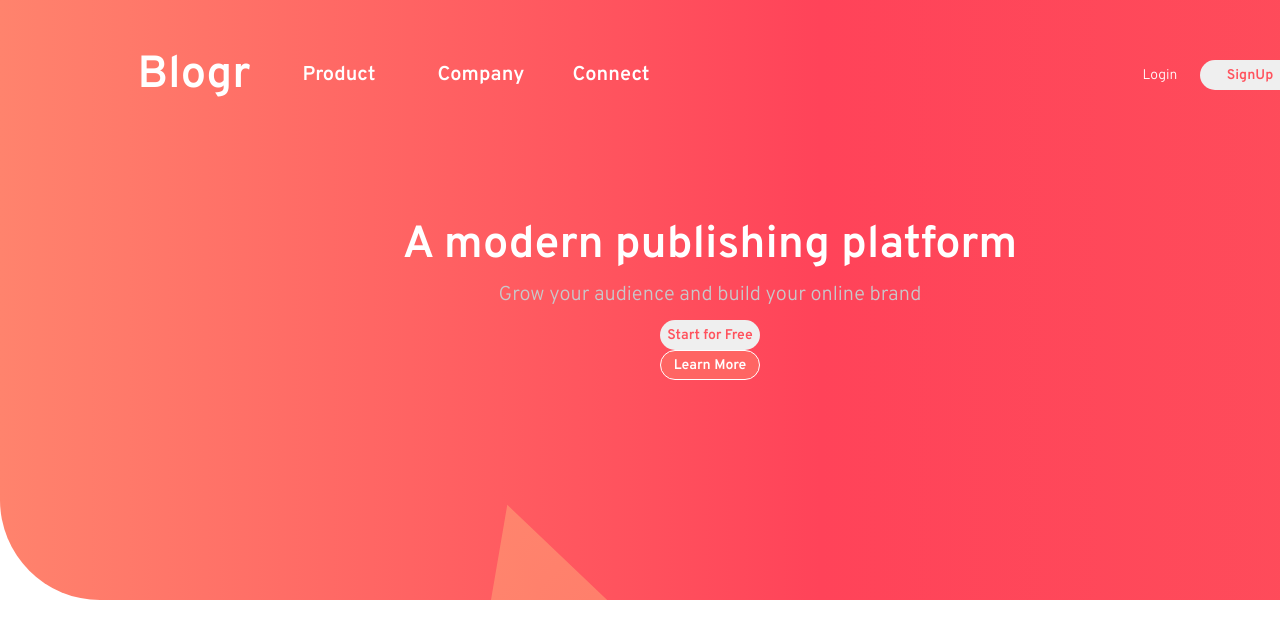
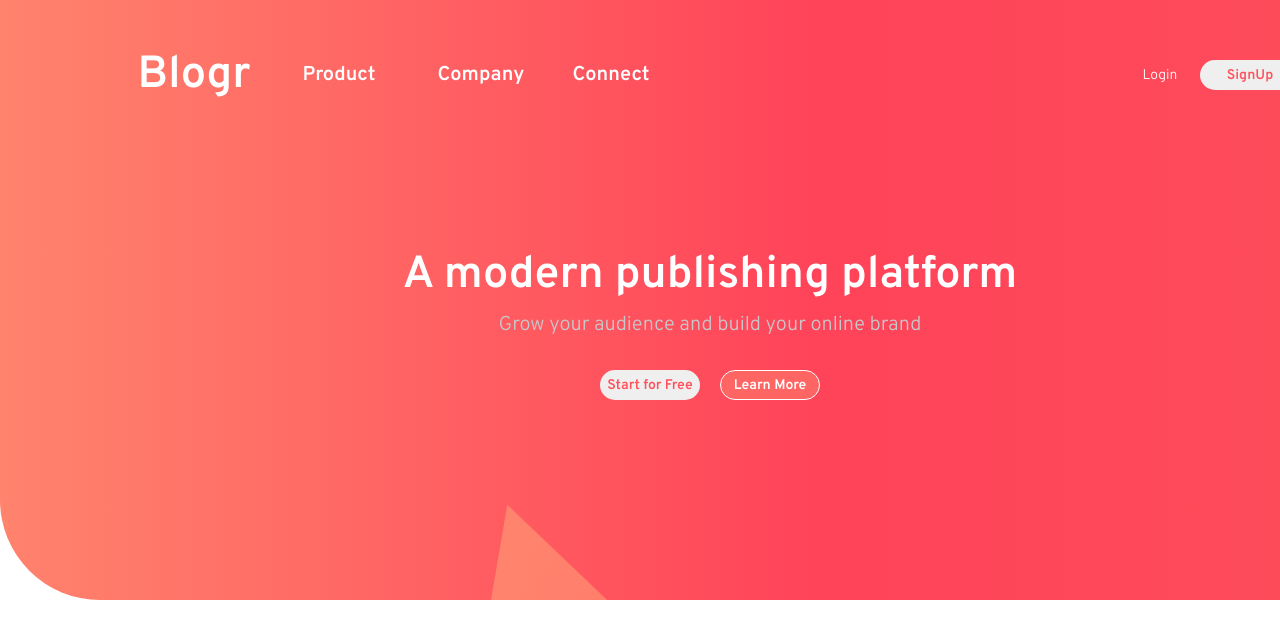
Before and after one commit to monsor3s/react-blogr-landing-page, a React (Create React App) app: page / in a window 1280 px wide. Shown: the top 638 px of the page. Built offline with nearby package versions, Linux system fonts and the light colour scheme.

Commit message:
updt bttnheaderbody cmmt

```diff
--- a/src/Header/HeaderElements.js
+++ b/src/Header/HeaderElements.js
@@ -117,13 +117,15 @@ export const HeaderBodySpan = styled.span`
 `;
 
 export const ButtonStart = styled(ButtonSignUp)`
-    display: flex;
-    flex-direction: row;
+    position: absolute;
+    left: 200px;
+    bottom: 0;
 `;
 
 export const ButtonLearn = styled(ButtonSignUp)`
-    display: flex;
-    flex-direction: row;
+    position: absolute;
+    right: 200px;
+    bottom: 0;
     border: 1px solid var(--white);
     background-color: #ff6563;
     color: var(--white);
```
